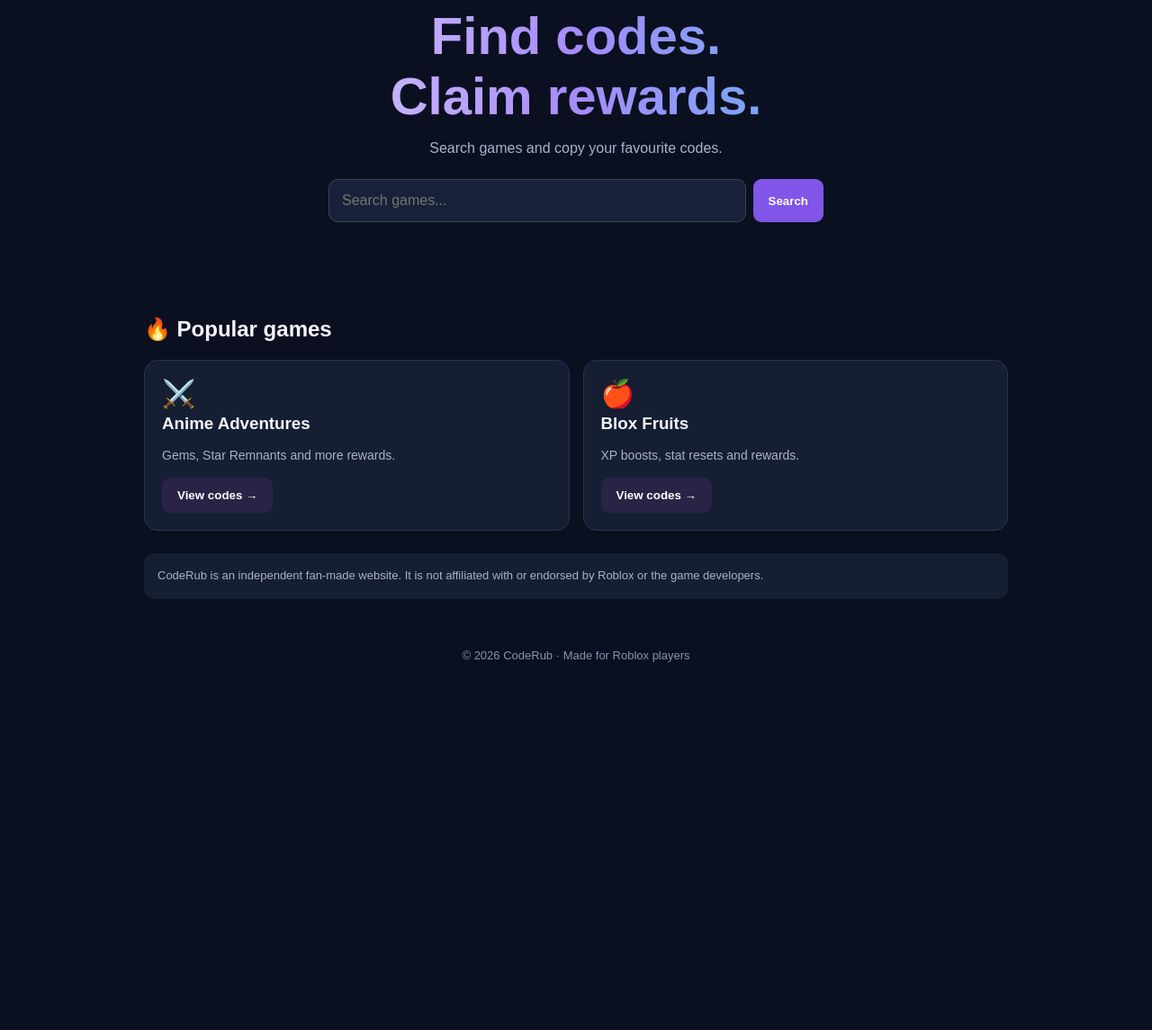
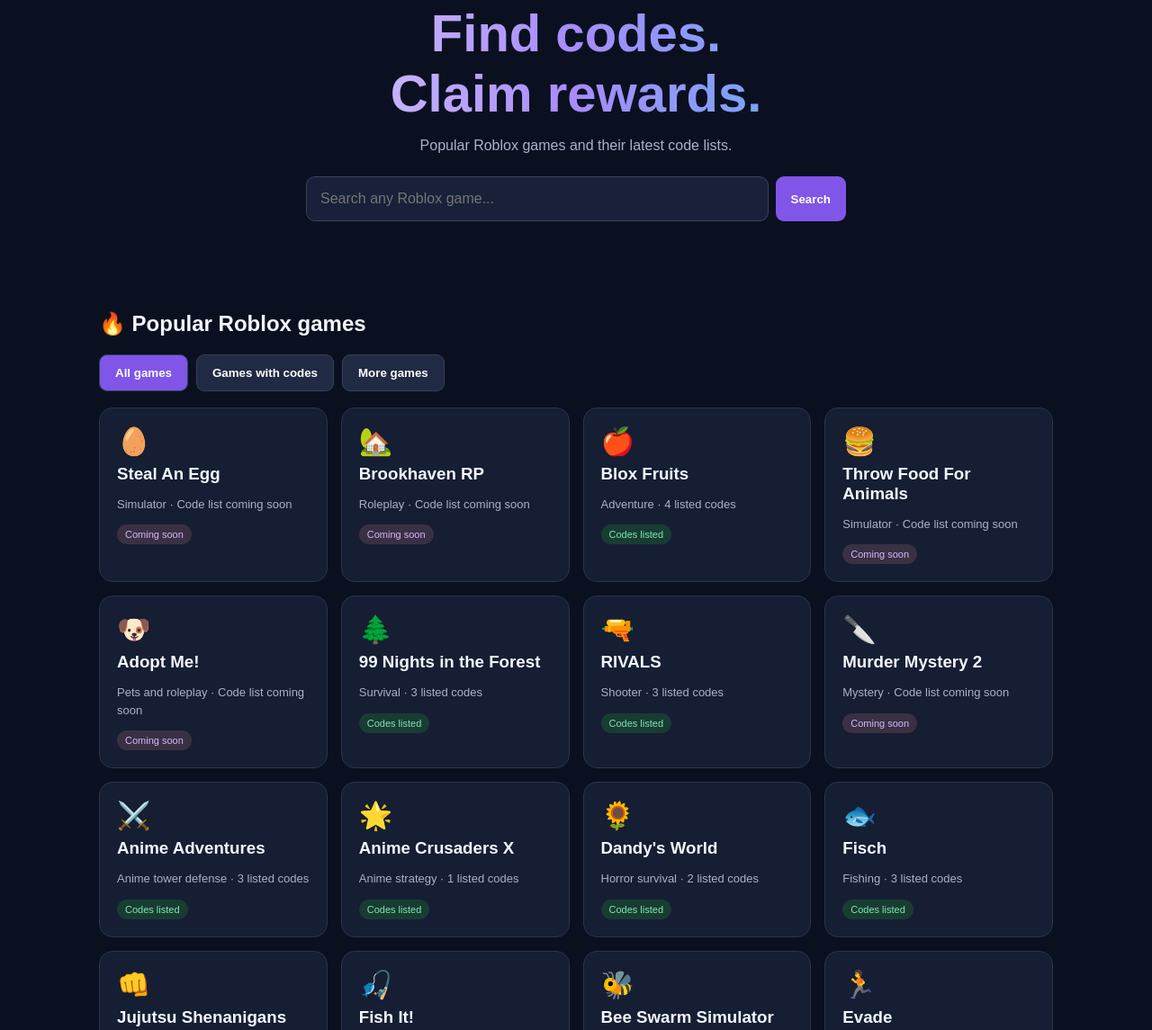
Before and after one commit to coc842364-oss/coderub, a plain HTML site: page index.html in a window 1280 px wide. Shown: the part 159-1304 px from the top of the page at 90% size. Before the commit the page ends 930 px from the top, so only its background shows below. Drawn offline with Linux system fonts and the light colour scheme.

Commit message:
Update index.html

```diff
--- a/index.html
+++ b/index.html
@@ -4,37 +4,43 @@
 <head>
 <meta charset="UTF-8">
 <meta name="viewport" content="width=device-width, initial-scale=1">
-<title>Roblox Game Codes | CodeRub</title>
-<meta name="description" content="Find Roblox game codes, free rewards and the latest code updates on CodeRub.">
+<title>Roblox Codes - CodeRub</title>
+<meta name="description" content="Find Roblox game codes, rewards and updates on CodeRub.">
 <style>
 *{box-sizing:border-box}
 body{margin:0;background:#0b1020;color:#f4f6ff;font-family:Arial,sans-serif}
 header{padding:22px 7%;display:flex;justify-content:space-between;align-items:center;border-bottom:1px solid #29334d}
 .logo{font-size:27px;font-weight:900;color:#a78bfa}
-.tag,.status{background:#252044;padding:7px 12px;border-radius:20px;font-size:12px}
-.hero{text-align:center;padding:60px 20px 35px}
-h1{font-size:clamp(38px,7vw,58px);margin:10px;background:linear-gradient(90deg,#fff,#a78bfa,#22d3ee);color:transparent;background-clip:text}
+.tag{background:#252044;padding:8px 13px;border-radius:20px;font-size:12px}
+.hero{text-align:center;padding:55px 20px 35px}
+h1{font-size:clamp(38px,7vw,58px);margin:12px;background:linear-gradient(90deg,#fff,#a78bfa,#22d3ee);color:transparent;background-clip:text}
 .hero p,.muted{color:#a8b2ca}
-.search{display:flex;gap:8px;max-width:550px;margin:25px auto}
-input{flex:1;min-width:0;padding:14px;border-radius:10px;border:1px solid #39425e;background:#182139;color:white;font-size:16px}
+.search{display:flex;gap:8px;max-width:600px;margin:25px auto}
+input{flex:1;min-width:0;padding:15px;border-radius:10px;border:1px solid #39425e;background:#182139;color:white;font-size:16px}
 button{background:#8055e8;color:white;border:0;padding:12px 17px;border-radius:9px;cursor:pointer;font-weight:bold}
-main{max-width:1000px;margin:auto;padding:20px}
-.games{display:grid;grid-template-columns:repeat(auto-fit,minmax(230px,1fr));gap:15px}
+main{max-width:1100px;margin:auto;padding:20px}
+.filters{display:flex;gap:9px;flex-wrap:wrap;margin:18px 0}
+.filters button{background:#202b43;border:1px solid #35415c}
+.filters button.selected{background:#8055e8}
+.grid{display:grid;grid-template-columns:repeat(auto-fit,minmax(220px,1fr));gap:15px}
 .card,.codebox{background:#151e33;border:1px solid #29334d;border-radius:15px;padding:19px}
-.card h3{margin:5px 0 10px}
-.card p{color:#a8b2ca;font-size:14px;line-height:1.5}
-.card button{background:#292346}
-#codePage{display:none;margin-top:28px}
-.back{background:#26314a;margin-bottom:20px}
+.card{cursor:pointer;transition:.18s}
+.card:hover{transform:translateY(-3px);border-color:#8b5cf6}
+.card h3{margin:8px 0}
+.card p{color:#a8b2ca;font-size:13px;line-height:1.5}
+.gameicon{font-size:30px}
+.status{display:inline-block;background:#183c32;color:#7ee7b4;padding:5px 9px;border-radius:20px;font-size:11px}
+.status.none{background:#393044;color:#d5b9f8}
+#gamePage{display:none;margin-top:20px}
+.back{background:#26314a;margin-bottom:15px}
 .code-row{display:flex;justify-content:space-between;align-items:center;gap:12px;padding:13px 0;border-bottom:1px solid #29334d}
 .code-row:last-child{border:0}
 .code{font-weight:bold;color:#c4b5fd;overflow-wrap:anywhere}
 .reward{font-size:13px;color:#a8b2ca;margin-top:4px}
 .copy{padding:9px 13px;flex-shrink:0}
-h2{margin-top:25px}
 .note{font-size:13px;color:#a8b2ca;line-height:1.6;background:#151e33;padding:15px;border-radius:12px;margin-top:25px}
 footer{text-align:center;padding:35px;color:#8793ad;font-size:13px}
-@media(max-width:500px){header{padding:17px}.code-row{align-items:flex-start}.copy{padding:9px}}
+@media(max-width:500px){header{padding:17px}.code-row{align-items:flex-start}}
 </style>
 </head>
 <body>
@@ -46,179 +52,222 @@ footer{text-align:center;padding:35px;color:#8793ad;font-size:13px}
 <section class="hero">
  <div style="color:#a78bfa;font-weight:bold">YOUR NEXT REWARD STARTS HERE</div>
  <h1>Find codes.<br>Claim rewards.</h1>
- <p>Search games and copy your favourite codes.</p>
+ <p>Popular Roblox games and their latest code lists.</p>
  <div class="search">
-  <input id="search" placeholder="Search games..." oninput="searchGames()">
-  <button onclick="searchGames()">Search</button>
+  <input id="search" placeholder="Search any Roblox game..." oninput="render()">
+  <button onclick="render()">Search</button>
  </div>
 </section>
 
 <main>
- <section id="home">
-  <h2>🔥 Popular games</h2>
-  <div class="games" id="games">
-   <div class="card" data-name="anime adventures">
-    <div style="font-size:30px">⚔️</div>
-    <h3>Anime Adventures</h3>
-    <p>Gems, Star Remnants and more rewards.</p>
-    <button onclick="openGame('anime')">View codes →</button>
-   </div>
-   <div class="card" data-name="blox fruits">
-    <div style="font-size:30px">🍎</div>
-    <h3>Blox Fruits</h3>
-    <p>XP boosts, stat resets and rewards.</p>
-    <button onclick="openGame('blox')">View codes →</button>
-   </div>
-  </div>
-  <p id="empty" style="display:none;color:#aaa">No games found.</p>
- </section>
+ <h2 id="heading">🔥 Popular Roblox games</h2>
+ <div class="filters">
+  <button class="selected" onclick="setFilter('all',this)">All games</button>
+  <button onclick="setFilter('codes',this)">Games with codes</button>
+  <button onclick="setFilter('coming',this)">More games</button>
+ </div>
+ <div class="grid" id="games"></div>
+ <p id="empty" style="display:none;color:#aaa">No games found.</p>
 
- <section id="codePage">
+ <section id="gamePage">
   <button class="back" onclick="goHome()">← Back to games</button>
   <h2 id="gameTitle"></h2>
   <p class="muted" id="gameDescription"></p>
-  <p class="muted">Last checked: November 24, 2026. Check codes in-game before relying on them.</p>
+  <p class="muted">Tracker-reported codes · Checked November 24, 2026. Not personally tested in-game.</p>
   <div class="codebox">
-   <h3>🟢 Codes listed as active</h3>
+   <h3>🟢 Codes reported active</h3>
    <div id="activeCodes"></div>
   </div>
   <div class="codebox" style="margin-top:15px">
    <h3>🟡 Unconfirmed codes</h3>
-   <div id="unconfirmedCodes"></div>
+   <div id="pendingCodes"></div>
   </div>
-  <div class="note">
-   Codes can expire at any time and may have level or account requirements.
-   CodeRub does not guarantee that a code will work for every player.
-  </div>
+  <div class="note">Codes may expire at any time. Rewards and requirements can change. If a code doesn't work, it may have expired or already been redeemed on your account.</div>
  </section>
 
  <div class="note">
-  CodeRub is an independent fan-made website. It is not affiliated with or endorsed by Roblox or the game developers.
+  CodeRub is an independent fan-made website. It is not affiliated with, endorsed by, or sponsored by Roblox or the game developers.
  </div>
 </main>
 
 <footer>© 2026 CodeRub · Made for Roblox players</footer>
 
 <script>
-const database = {
- anime:{
-  title:"Anime Adventures Codes",
-  description:"Redeem codes for free Anime Adventures rewards.",
-  active:[
-   ["2MILLIONFAVES","1 Star Remnant and 2,000 Gems · Level 20+"],
-   ["SUMMERCOMEBACK","Free rewards · Level 20+"],
-   ["CELESTIALCOMPASSU21","Celestial Compass and reported 500 Gems"],
-   ["AACOMEBACK","Free rewards · Level 10+"],
-   ["APRILFOOLS","Free rewards · Level 20+ · Status may vary"]
-  ],
-  pending:[
-   ["SWORDSMITH","Newly reported reward · Level 20+ · Not yet confirmed across trackers"]
-  ]
- },
- blox:{
-  title:"Blox Fruits Codes",
-  description:"Redeem codes for XP boosts, stat resets and other rewards.",
-  active:[
-   ["EASTEREXP","2x EXP boost · 20 minutes"],
-   ["LIGHTNINGABUSE","2x EXP boost · 20 minutes"],
-   ["SUB2GAMERROBOT_RESET1","Free stat reset"],
-   ["Chandler","Joke code · 0 cash"],
-   ["Axiore","2x EXP boost"],
-   ["Bignews","In-game title"],
-   ["Bluxxy","2x EXP boost"],
-   ["Enyu_is_Pro","2x EXP boost"],
-   ["Fudd10","1 Beli"],
-   ["Fudd10_v2","2 Beli"],
-   ["JCWK","2x EXP boost"],
-   ["KITT_RESET","Free stat reset"],
-   ["Kittgaming","2x EXP boost"],
-   ["Magicbus","2x EXP boost"],
-   ["Starcodeheo","2x EXP boost"],
-   ["StrawHatMaine","2x EXP boost"],
-   ["Sub2CaptainMaui","2x EXP boost"],
-   ["Sub2Daigrock","2x EXP boost"],
-   ["Sub2Fer999","2x EXP boost"],
-   ["SUB2GAMERROBOT_EXP1","2x EXP boost · 30 minutes"],
-   ["Sub2NoobMaster123","2x EXP boost"],
-   ["Sub2OfficialNoobie","2x EXP boost"],
-   ["Sub2UncleKizaru","Free stat reset"],
-   ["TantaiGaming","2x EXP boost"],
-   ["TheGreatAce","2x EXP boost"]
-  ],
-  pending:[]
- }
-};
+const games=[
+ {name:"Steal An Egg",icon:"🥚",type:"Simulator",codes:[]},
+ {name:"Brookhaven RP",icon:"🏡",type:"Roleplay",codes:[]},
+ {name:"Blox Fruits",icon:"🍎",type:"Adventure",codes:[
+  ["fudd10","Small Beli reward"],
+  ["fudd10_V2","Beli reward"],
+  ["Chandler","Joke code · 0 Beli"],
+  ["KITT_RESET","Stat reset"]
+ ]},
+ {name:"Throw Food For Animals",icon:"🍔",type:"Simulator",codes:[]},
+ {name:"Adopt Me!",icon:"🐶",type:"Pets and roleplay",codes:[]},
+ {name:"99 Nights in the Forest",icon:"🌲",type:"Survival",codes:[
+  ["awardwinner_yay","Free rewards"],
+  ["afterparty","Free rewards"],
+  ["forestwakesup26","15 Diamonds and 3 random Flames"]
+ ]},
+ {name:"RIVALS",icon:"🔫",type:"Shooter",codes:[
+  ["COMMUNITY27","Free rewards"],
+  ["NOSNIYGAMESONTOP","Free rewards"],
+  ["BACK2BACK","Free rewards"]
+ ]},
+ {name:"Murder Mystery 2",icon:"🔪",type:"Mystery",codes:[]},
+ {name:"Anime Adventures",icon:"⚔️",type:"Anime tower defense",codes:[
+  ["2MILLIONFAVES","1 Star Remnant and 2,000 Gems"],
+  ["CELESTIALCOMPASSU21","Celestial Compass and reported Gems"],
+  ["SUMMERCOMEBACK","Free rewards"]
+ ]},
+ {name:"Anime Crusaders X",icon:"🌟",type:"Anime strategy",codes:[
+  ["THANKYOUFOR30KMAJORFIXES","50 Trait Remnants and 1,000 Gems"]
+ ]},
+ {name:"Dandy's World",icon:"🌻",type:"Horror survival",codes:[
+  ["ICHOR","Free Ichor"],
+  ["AD2026","Free rewards"]
+ ]},
+ {name:"Fisch",icon:"🐟",type:"Fishing",codes:[
+  ["TurkeySoon","Free rewards"],
+  ["CARBON","Free rewards"],
+  ["SCARLET","Free rewards"]
+ ]},
+ {name:"Jujutsu Shenanigans",icon:"👊",type:"Fighting",codes:[
+  ["A7D2L26RNEPG74A3Q","Free rewards"],
+  ["RIA2026","Free rewards"]
+ ]},
+ {name:"Fish It!",icon:"🎣",type:"Fishing",codes:[
+  ["ELEMENTAL26","Free rewards"],
+  ["MERDEKA","Free rewards"],
+  ["WORMHYPE","Free rewards"]
+ ]},
+ {name:"Bee Swarm Simulator",icon:"🐝",type:"Simulator",codes:[
+  ["FOURtunate","Free rewards"],
+  ["BeesBuzz123","Free rewards"],
+  ["ClubBean","Free rewards"]
+ ]},
+ {name:"Evade",icon:"🏃",type:"Survival",codes:[
+  ["therealdeal","Free rewards"],
+  ["thebig5","Free rewards"],
+  ["apology","Free rewards"]
+ ]},
+ {name:"Dress To Impress",icon:"👗",type:"Fashion",codes:[
+  ["LEAHASHE","Pink top and pants"],
+  ["LANABOW","Pink bow accessory"],
+  ["KATSEYE","KATSEYE themed accessories"]
+ ]},
+ {name:"King Legacy",icon:"👑",type:"Adventure",codes:[
+  ["4BVISITS","Free rewards"],
+  ["MOBILEFIXED","Free rewards"],
+  ["HALLOWEENRESET","Stat reset"]
+ ]},
+ {name:"Sol's RNG",icon:"🎲",type:"RNG simulator",codes:[
+  ["Part2Halloween","Free rewards"],
+  ["RolledBack","Free rewards"],
+  ["SolsRNGUPD","Free rewards"]
+ ]},
+ {name:"Volleyball Legends",icon:"🏐",type:"Sports",codes:[
+  ["UPDATE_97","5 Lucky Style Spins"]
+ ]},
+ {name:"The Forge",icon:"⚒️",type:"Adventure RPG",codes:[]},
+ {name:"Pet Simulator 99",icon:"🐾",type:"Pet simulator",codes:[]},
+ {name:"Steal a Brainrot",icon:"🧠",type:"Simulator",codes:[],pending:[
+  ["BESTBRAINROTEVER","Reported brainrot reward · Needs fresh confirmation"]
+ ]},
+ {name:"Grow a Garden",icon:"🌱",type:"Simulator",codes:[],pending:[
+  ["RDCAward","Reported cosmetic reward · Needs fresh confirmation"]
+ ]},
+ {name:"Blade Ball",icon:"⚽",type:"Action",codes:[]},
+ {name:"Blue Lock: Rivals",icon:"⚽",type:"Sports anime",codes:[]},
+ {name:"Anime Vanguards",icon:"🛡️",type:"Tower defense",codes:[]},
+ {name:"Driving Empire",icon:"🚗",type:"Racing",codes:[]},
+ {name:"The Strongest Battlegrounds",icon:"🥊",type:"Fighting",codes:[]},
+ {name:"Forsaken",icon:"👻",type:"Horror survival",codes:[]},
+ {name:"DOORS",icon:"🚪",type:"Horror",codes:[]}
+];
 
-function makeCodeRow(item){
- const [code,reward]=item;
+let filter="all";
+function setFilter(value,button){
+ filter=value;
+ document.querySelectorAll(".filters button").forEach(b=>b.classList.remove("selected"));
+ button.classList.add("selected");
+ render();
+}
+function render(){
+ const q=document.getElementById("search").value.toLowerCase().trim();
+ const list=games.filter(g=>{
+  const matches=g.name.toLowerCase().includes(q);
+  const category=filter==="all"||(filter==="codes"&&(g.codes.length||g.pending?.length))||(filter==="coming"&&!g.codes.length&&!g.pending?.length);
+  return matches&&category;
+ });
+ const grid=document.getElementById("games");
+ grid.replaceChildren();
+ list.forEach(g=>{
+  const card=document.createElement("div");
+  card.className="card";
+  card.innerHTML=`<div class="gameicon">${g.icon}</div><h3></h3><p></p><span class="status"></span>`;
+  card.querySelector("h3").textContent=g.name;
+  card.querySelector("p").textContent=g.type+" · "+(g.codes.length?g.codes.length+" listed codes":"Code list coming soon");
+  const badge=card.querySelector(".status");
+  badge.textContent=g.codes.length?"Codes listed":"Coming soon";
+  if(!g.codes.length)badge.className="status none";
+  card.onclick=()=>openGame(g.name);
+  grid.append(card);
+ });
+ document.getElementById("empty").style.display=list.length?"none":"block";
+}
+function makeRow(item){
  const row=document.createElement("div");
  row.className="code-row";
  const info=document.createElement("div");
  const name=document.createElement("div");
  name.className="code";
- name.textContent=code;
- const desc=document.createElement("div");
- desc.className="reward";
- desc.textContent=reward;
- info.append(name,desc);
+ name.textContent=item[0];
+ const reward=document.createElement("div");
+ reward.className="reward";
+ reward.textContent=item[1];
+ info.append(name,reward);
  const btn=document.createElement("button");
  btn.className="copy";
  btn.textContent="Copy";
  btn.onclick=async()=>{
-  try{
-   await navigator.clipboard.writeText(code);
-   btn.textContent="Copied!";
-   setTimeout(()=>btn.textContent="Copy",1300);
-  }catch(e){
-   const area=document.createElement("textarea");
-   area.value=code;
-   document.body.appendChild(area);
-   area.select();
-   document.execCommand("copy");
-   area.remove();
-   btn.textContent="Copied!";
-   setTimeout(()=>btn.textContent="Copy",1300);
+  try{await navigator.clipboard.writeText(item[0]);}
+  catch(e){
+   const t=document.createElement("textarea");
+   t.value=item[0];document.body.append(t);t.select();document.execCommand("copy");t.remove();
   }
+  btn.textContent="Copied!";
+  setTimeout(()=>btn.textContent="Copy",1200);
  };
  row.append(info,btn);
  return row;
 }
-
-function openGame(key){
- const game=database[key];
- document.getElementById("home").style.display="none";
- document.getElementById("codePage").style.display="block";
- document.getElementById("gameTitle").textContent=game.title;
- document.getElementById("gameDescription").textContent=game.description;
+function openGame(name){
+ const g=games.find(x=>x.name===name);
+ document.getElementById("heading").style.display="none";
+ document.getElementById("games").style.display="none";
+ document.querySelector(".filters").style.display="none";
+ document.getElementById("empty").style.display="none";
+ document.getElementById("gamePage").style.display="block";
+ document.getElementById("gameTitle").textContent=g.icon+" "+g.name+" Codes";
+ document.getElementById("gameDescription").textContent=g.type+" · Code list and rewards";
  const active=document.getElementById("activeCodes");
- const pending=document.getElementById("unconfirmedCodes");
- active.replaceChildren();
- pending.replaceChildren();
- game.active.forEach(item=>active.appendChild(makeCodeRow(item)));
- if(game.pending.length){
-  game.pending.forEach(item=>pending.appendChild(makeCodeRow(item)));
- }else{
-  pending.textContent="No unconfirmed codes currently listed.";
- }
+ const pending=document.getElementById("pendingCodes");
+ active.replaceChildren();pending.replaceChildren();
+ if(g.codes.length)g.codes.forEach(c=>active.append(makeRow(c)));
+ else active.textContent="No confirmed codes listed yet. Check back for updates.";
+ if(g.pending?.length)g.pending.forEach(c=>pending.append(makeRow(c)));
+ else pending.textContent="No unconfirmed codes currently listed.";
  window.scrollTo(0,0);
 }
-
 function goHome(){
- document.getElementById("codePage").style.display="none";
- document.getElementById("home").style.display="block";
- window.scrollTo(0,0);
+ document.getElementById("gamePage").style.display="none";
+ document.getElementById("heading").style.display="block";
+ document.getElementById("games").style.display="grid";
+ document.querySelector(".filters").style.display="flex";
+ render();
 }
-
-function searchGames(){
- const q=document.getElementById("search").value.toLowerCase().trim();
- let count=0;
- document.querySelectorAll(".card").forEach(card=>{
-  const match=card.dataset.name.includes(q);
-  card.style.display=match?"block":"none";
-  if(match)count++;
- });
- document.getElementById("empty").style.display=count?"none":"block";
-}
+render();
 </script>
 </body>
 </html>
```
